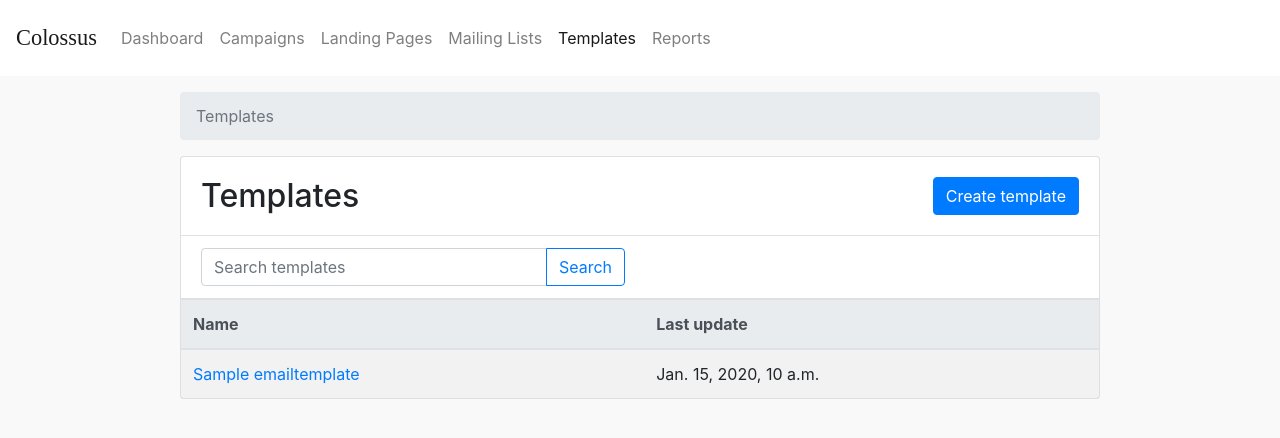
After one commit to vitorfs/colossus, a Django app: page /templates/ in a window 1280 px wide. The commit adds this page. Shown: the top 438 px of the page. Run offline with Django 3.2, Linux system fonts and the light colour scheme; tables that the repository leaves empty hold one stand-in row (values such as "Sample post"); some libraries are stand-ins or nearby versions; some web fonts are replaced.

Commit message:
Add basic crud for new templates

```diff
--- a/colossus/campaigns/models.py
+++ b/colossus/campaigns/models.py
@@ -33,6 +33,8 @@ class Campaign(models.Model):
     send_date = models.DateTimeField(_('send date'), null=True, blank=True)
     create_date = models.DateTimeField(_('create date'), auto_now_add=True)
     update_date = models.DateTimeField(_('update date'), default=timezone.now)
+    track_opens = models.BooleanField(_('track opens'), default=True)
+    track_clicks = models.BooleanField(_('track clicks'), default=True)
 
     __cached_email = None
 
--- /dev/null
+++ b/colossus/emailtemplates/apps.py
@@ -0,0 +1,5 @@
+from django.apps import AppConfig
+
+
+class EmailtemplatesConfig(AppConfig):
+    name = 'colossus.emailtemplates'
--- /dev/null
+++ b/colossus/emailtemplates/models.py
@@ -0,0 +1,21 @@
+from django.db import models
+from django.urls import reverse
+from django.utils.translation import gettext_lazy as _
+from django.utils import timezone
+
+
+class EmailTemplate(models.Model):
+    name = models.CharField(_('name'), max_length=100)
+    content = models.TextField(blank=True)
+    create_date = models.DateTimeField(_('create date'), auto_now_add=True)
+    update_date = models.DateTimeField(_('update date'), default=timezone.now)
+
+    class Meta:
+        verbose_name = _('email template')
+        verbose_name_plural = _('email templates')
+
+    def __str__(self):
+        return self.name
+
+    def get_absolute_url(self):
+        return reverse('templates:emailtemplate_edit', kwargs={'pk': self.pk})
--- /dev/null
+++ b/colossus/emailtemplates/templates/emailtemplates/emailtemplate_list.html
@@ -0,0 +1,53 @@
+{% extends 'base.html' %}
+
+{% load i18n %}
+
+{% block title %}{% trans 'Templates' %}{% endblock %}
+
+{% block content %}
+  <nav aria-label="breadcrumb">
+    <ol class="breadcrumb">
+      <li class="breadcrumb-item active" aria-current="page">{% trans 'Templates' %}</li>
+    </ol>
+  </nav>
+  <div class="card">
+    <div class="card-body">
+      <div class="d-flex justify-content-between align-items-center">
+        <h2 class="mb-0">{% trans 'Templates' %}</h2>
+        <a href="{% url 'templates:emailtemplate_add' %}" class="btn btn-primary" role="button">{% trans 'Create template' %}</a>
+      </div>
+    </div>
+    <div class="list-group list-group-flush">
+      <div class="list-group-item">
+        <div class="row">
+          <div class="col-6">
+            <div class="input-group">
+              <input type="text" class="form-control" placeholder="Search templates" aria-label="Search templates" aria-describedby="basic-addon2">
+              <div class="input-group-append">
+                <button class="btn btn-outline-primary" type="button">{% trans 'Search' %}</button>
+              </div>
+            </div>
+          </div>
+          <div class="col-6">
+          </div>
+        </div>
+      </div>
+    </div>
+    <table class="table table-striped mb-0">
+      <thead class="thead-light">
+        <tr>
+          <th>{% trans 'Name' %}</th>
+          <th>{% trans 'Last update' %}</th>
+        </tr>
+      </thead>
+      <tbody>
+        {% for template in templates %}
+          <tr>
+            <td><a href="{{ template.get_absolute_url }}">{{ template.name }}</a></td>
+            <td>{{ template.update_date }}</td>
+          </tr>
+        {% endfor %}
+      </tbody>
+    </table>
+  </div>
+{% endblock %}
--- /dev/null
+++ b/colossus/emailtemplates/urls.py
@@ -0,0 +1,13 @@
+from django.urls import path
+
+from . import views
+
+
+app_name = 'emailtemplates'
+
+
+urlpatterns = [
+    path('', views.EmailTemplateListView.as_view(), name='emailtemplates'),
+    path('add/', views.EmailTemplateCreateView.as_view(), name='emailtemplate_add'),
+    path('<int:pk>/edit/', views.EmailTemplateUpdateView.as_view(), name='emailtemplate_edit')
+]
--- /dev/null
+++ b/colossus/emailtemplates/views.py
@@ -0,0 +1,24 @@
+from django.shortcuts import render
+from django.views.generic import CreateView, ListView, UpdateView
+
+from .models import EmailTemplate
+
+
+class EmailTemplateListView(ListView):
+    model = EmailTemplate
+    context_object_name = 'templates'
+    paginate_by = 10
+
+    def get_context_data(self, **kwargs):
+        kwargs['menu'] = 'templates'
+        return super().get_context_data(**kwargs)
+
+
+class EmailTemplateCreateView(CreateView):
+    model = EmailTemplate
+    fields = ('name', 'content',)
+
+
+class EmailTemplateUpdateView(UpdateView):
+    model = EmailTemplate
+    fields = ('name', 'content',)
--- a/colossus/settings.py
+++ b/colossus/settings.py
@@ -27,6 +27,7 @@ INSTALLED_APPS = [
 
     'colossus.campaigns',
     'colossus.core',
+    'colossus.emailtemplates',
     'colossus.lists',
     'colossus.pages',
     'colossus.subscribers',
--- a/colossus/templates/base.html
+++ b/colossus/templates/base.html
@@ -34,7 +34,7 @@
             {% trans 'Mailing Lists' %}
             {% if menu == 'lists' %}<span class="sr-only">{% trans '(current)' %}</span>{% endif %}
           </a>
-          <a class="nav-item nav-link{% if menu == 'templates' %} active{% endif %}" href="#">
+          <a class="nav-item nav-link{% if menu == 'templates' %} active{% endif %}" href="{% url 'templates:emailtemplates' %}">
             {% trans 'Templates' %}
             {% if menu == 'templates' %}<span class="sr-only">{% trans '(current)' %}</span>{% endif %}
           </a>
--- a/colossus/urls.py
+++ b/colossus/urls.py
@@ -6,6 +6,7 @@ urlpatterns = [
     path('', include('colossus.subscribers.urls', namespace='subscribers')),
     path('accounts/', include(('django.contrib.auth.urls', 'auth'), namespace='accounts')),
     path('lists/', include('colossus.lists.urls', namespace='lists')),
+    path('templates/', include('colossus.emailtemplates.urls', namespace='templates')),
     path('campaigns/', include('colossus.campaigns.urls', namespace='campaigns')),
 ]
 
```
Also changed, not shown: colossus/emailtemplates/templates/emailtemplates/emailtemplate_form.html (added, +23 -0 lines), colossus/campaigns/migrations/0014_auto_20180608_2059.py (added), colossus/emailtemplates/__init__.py (added), colossus/emailtemplates/migrations/0001_initial.py (added), colossus/emailtemplates/migrations/__init__.py (added).
